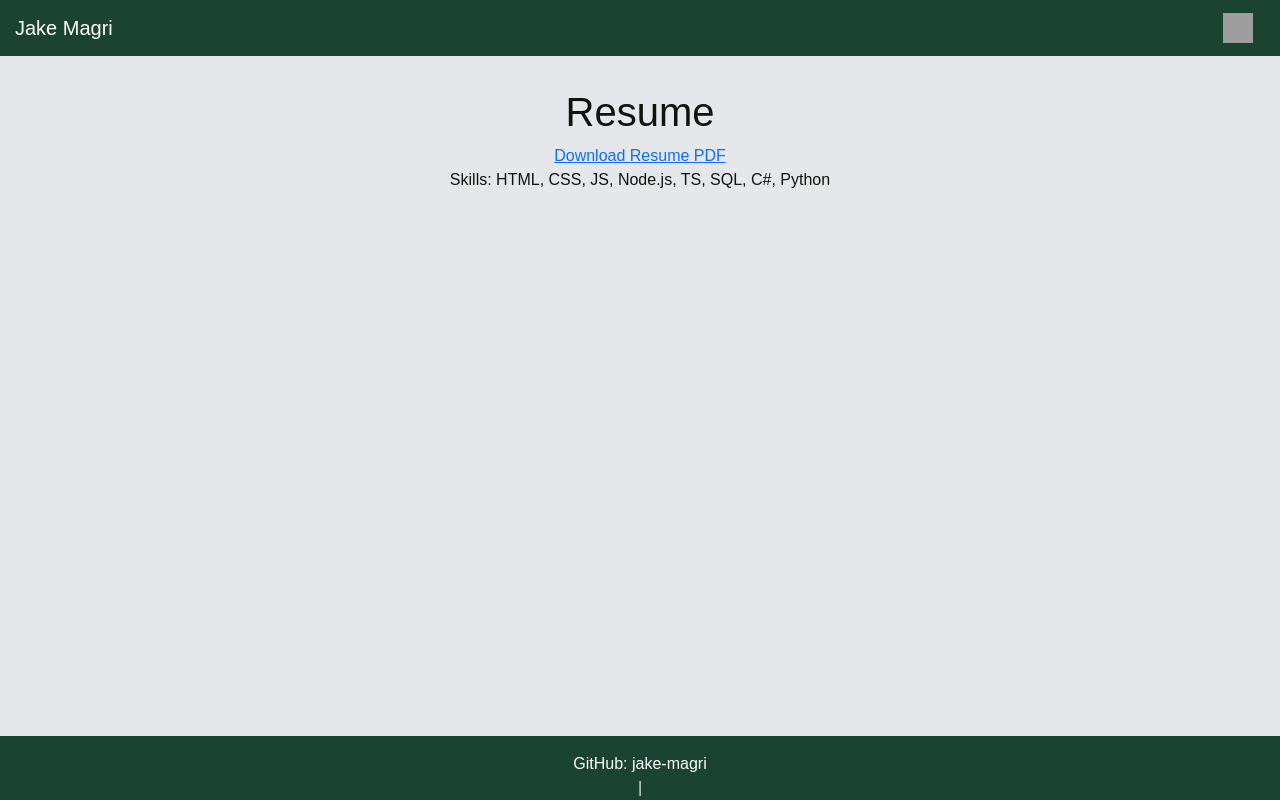
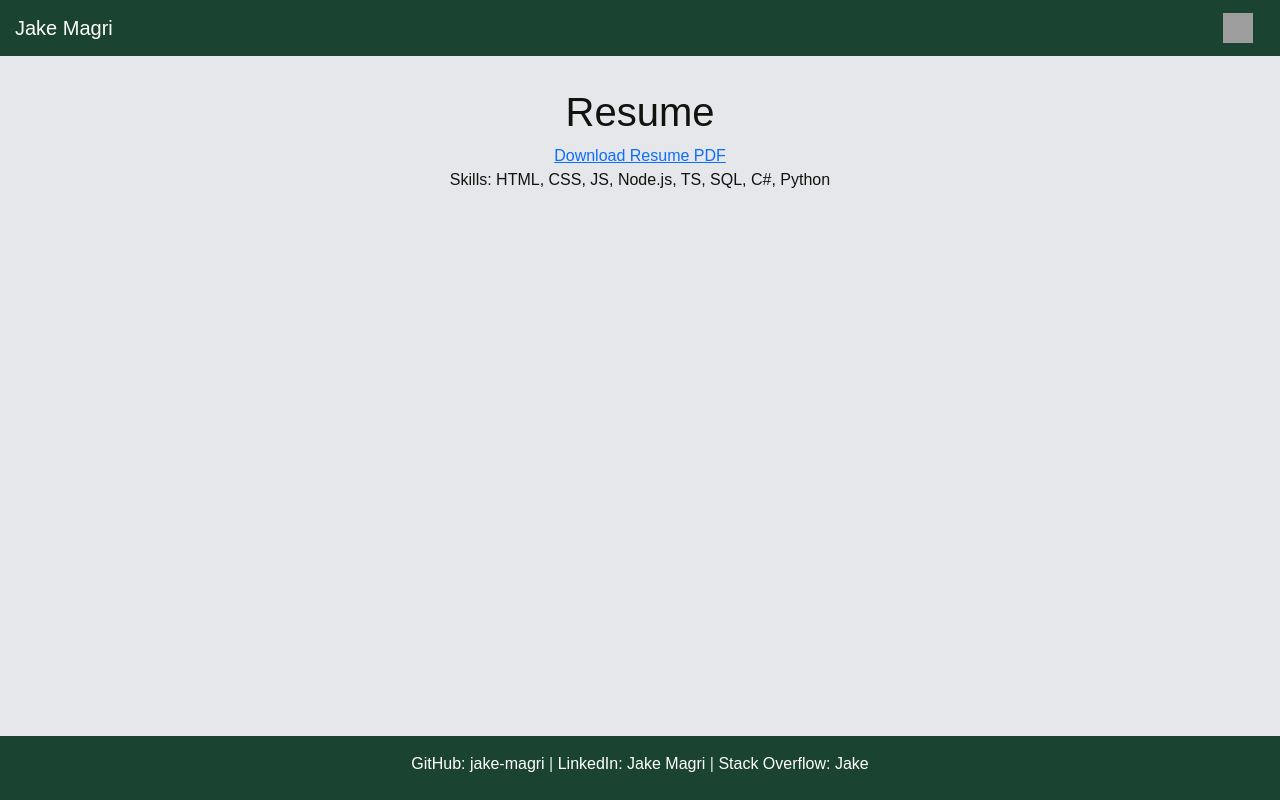
Before and after one commit to jake-magri/React-Portfolio, a React (Vite) app: page /resume in a window 1280 px wide. Built offline with nearby package versions, Linux system fonts and the light colour scheme; grey boxes are pictures that could not be loaded.

Commit message:
bugfix on last commit

```diff
--- a/src/components/pages/Resume.css
+++ b/src/components/pages/Resume.css
@@ -3,7 +3,7 @@
     height: 200px;
 } */
 
-.resume-header, .resume-header__p, a {
+.resume-header, .resume-header__p, .resume-header__a {
     display: flex;
   justify-content: center;
 }
--- a/src/components/pages/Resume.jsx
+++ b/src/components/pages/Resume.jsx
@@ -7,7 +7,7 @@ export default function Resume() {
       {/* Add resume image later on */}
       {/* <div><img className = 'resumeImage' src="src/assets/images/resume-screenshot.png" alt="A professional resume."/></div> */}
       <div>
-      <a href="src/assets/documents/Software_Development_Resume.pdf" download="Jake-Magri.pdf"
+      <a className='resume-header__a' href="src/assets/documents/Software_Development_Resume.pdf" download="Jake-Magri.pdf"
             target="_blank"
             rel="noopener noreferrer">Download Resume PDF</a>
       <p className='resume-header__p'>Skills: HTML, CSS, JS, Node.js, TS, SQL, C#, Python</p>
```
